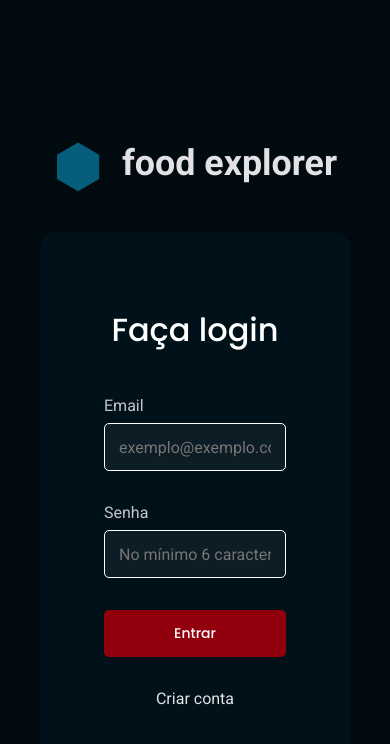
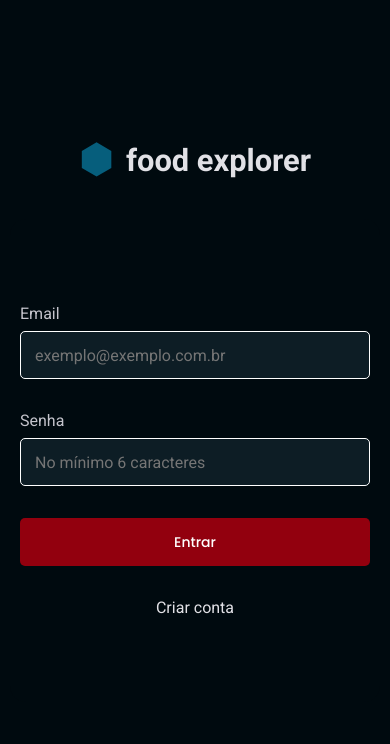
Before and after one commit to Felipe-Monte/food-explorer-front, a React (Vite) app: page / in a window 390 px wide. Shown: the top 744 px of the page. Built offline with nearby package versions, Linux system fonts and the light colour scheme.

Commit message:
continue project

```diff
--- a/src/components/Header/styles.js
+++ b/src/components/Header/styles.js
@@ -12,6 +12,8 @@ export const Container = styled.header`
 
     justify-content: center;
     background-color: ${({ theme }) => theme.COLORS.BACKGROUND_600};
+
+    border: 2px solid white;
 `;
 
 export const Content = styled.div`
@@ -45,7 +47,7 @@ export const Content = styled.div`
         height: 3px;
         margin: 5px auto;
 
-        background-color: ${({ theme }) => theme.COLORS.BLUE};
+        background-color: ${({ theme }) => theme.COLORS.WHITE};
     }
 
     @media only screen and (max-width: 768px) {
@@ -66,7 +68,6 @@ export const Content = styled.div`
             gap: 2rem;
             padding: 5rem 5rem 3rem;
             border-radius: 0 0 2rem 2rem;
-            border: 1px solid ${({ theme }) => theme.COLORS.BLUE};
 
             background-color: ${({ theme }) => theme.COLORS.BLUE_200};
         }
--- a/src/pages/SignIn/styles.js
+++ b/src/pages/SignIn/styles.js
@@ -13,8 +13,13 @@ export const Container = styled.div`
     justify-content: space-between;
     align-items: center;
 
-    @media only screen and (min-width: 768px) {
+    @media screen and (min-width: 768px) {
         flex-direction: row;
+    }
+
+    @media screen and (max-width: 500px){
+        width: 100%;
+        padding: 14.2rem 1rem;
     }
 `;
 
@@ -63,6 +68,15 @@ export const Form = styled.form`
         margin-bottom: 0.8rem;
         color: ${({ theme }) => theme.COLORS.GRAY_100};
     }
+
+    @media only screen and (max-width: 500px) {
+        padding: 1rem;
+        background-color: ${({ theme }) => theme.COLORS.BACKGROUND_900};
+
+        h2 {
+            display: none;
+        }
+    }
 `;
 
 export const Logo = styled.div`
@@ -86,4 +100,19 @@ export const Logo = styled.div`
         height: 5rem;
         width: 5rem;
     }
+
+    @media only screen and (max-width: 500px){
+        h1 {
+            font-size: clamp(3rem, 2.5rem + 1.5vw, 4.248rem);
+        }
+
+        svg {
+            height: 3.5rem;
+            width: 3.5rem;
+        }
+
+        .logo {
+            gap: 1.2rem;
+        }
+    }
 `;
--- a/src/pages/SignUp/styles.js
+++ b/src/pages/SignUp/styles.js
@@ -13,8 +13,12 @@ export const Container = styled.div`
     justify-content: space-between;
     align-items: center;
 
-    @media only screen and (min-width: 768px) {
+    @media screen and (min-width: 768px) {
         flex-direction: row;
+    }
+
+    @media screen and (max-width: 500px){
+        padding: 10rem 1rem;
     }
 `;
 
@@ -62,6 +66,15 @@ export const Form = styled.form`
         margin-bottom: 0.8rem;
         color: ${({ theme }) => theme.COLORS.GRAY_100};
     }
+
+    @media only screen and (max-width: 500px) {
+        padding: 1rem;
+        background-color: ${({ theme }) => theme.COLORS.BACKGROUND_900};
+
+        h2 {
+            display: none;
+        }
+    }
 `;
 
 export const Logo = styled.div`
@@ -85,4 +98,19 @@ export const Logo = styled.div`
         height: 5rem;
         width: 5rem;
     }
+
+    @media only screen and (max-width: 500px){
+        h1 {
+            font-size: clamp(3rem, 2.5rem + 1.5vw, 4.248rem);
+        }
+
+        svg {
+            height: 3.5rem;
+            width: 3.5rem;
+        }
+
+        .logo {
+            gap: 1.2rem;
+        }
+    }
 `;
--- a/src/styles/global.js
+++ b/src/styles/global.js
@@ -17,7 +17,7 @@ export default createGlobalStyle`
 
         -webkit-font-smoothing: antialiased;
 
-        *::-webkit-scrollbar {
+        /* *::-webkit-scrollbar {
             width: 22px;
             height: 22px;
             border-radius: 9999px;
@@ -33,7 +33,7 @@ export default createGlobalStyle`
             border-radius: 80px;
             box-shadow: inset 0 0 0px 6px ${({ theme }) => theme.COLORS.WHITE};
             border: solid 10px transparent;
-        }
+        } */
 
         /* Chrome, Safari, Edge, Opera */
         input::-webkit-outer-spin-button,
```
